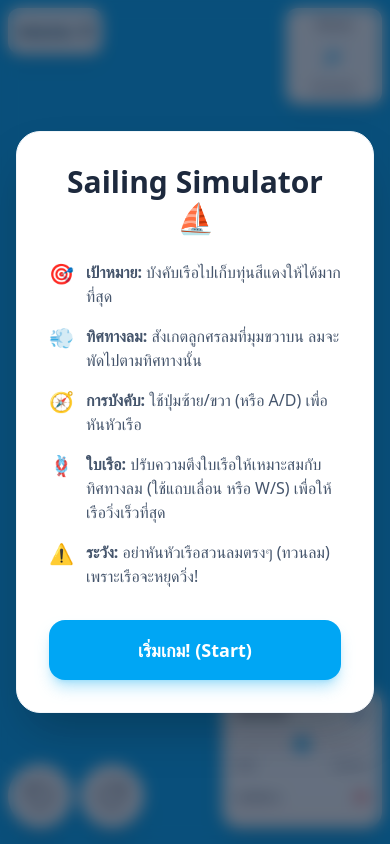
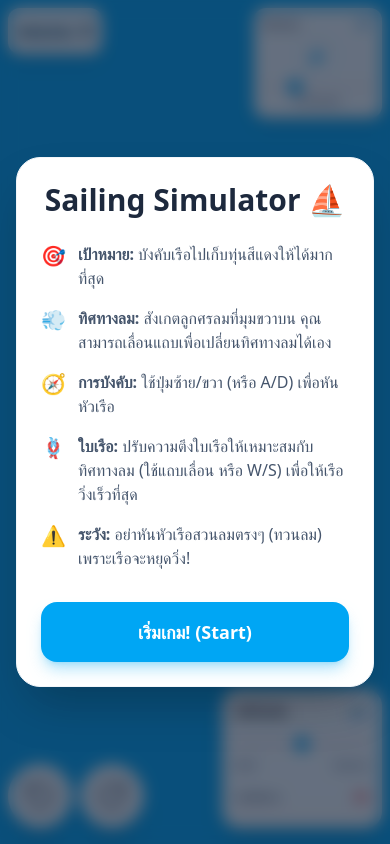
Before and after one commit to pelepilot-dot/Sailing-Simulator, a React (Vite) app: page / in a window 390 px wide. Built offline with nearby package versions, Linux system fonts and the light colour scheme.

Commit message:
feat: Improve canvas scaling and control
Enhance canvas rendering for high-DPI displays by scaling the canvas context.
Remove random wind direction changes, giving the user full control over sail adjustments.
Also, improve viewport meta tag for better mobile responsiveness.

```diff
--- a/index.html
+++ b/index.html
@@ -2,7 +2,7 @@
 <html lang="en">
   <head>
     <meta charset="UTF-8" />
-    <meta name="viewport" content="width=device-width, initial-scale=1.0" />
+    <meta name="viewport" content="width=device-width, initial-scale=1.0, maximum-scale=1.0, user-scalable=no, viewport-fit=cover" />
     <title>My Google AI Studio App</title>
   </head>
   <body>
--- a/src/App.tsx
+++ b/src/App.tsx
@@ -45,8 +45,13 @@ export default function App() {
 
     const handleResize = () => {
       if (canvasRef.current) {
-        canvasRef.current.width = window.innerWidth;
-        canvasRef.current.height = window.innerHeight;
+        const dpr = window.devicePixelRatio || 1;
+        canvasRef.current.width = window.innerWidth * dpr;
+        canvasRef.current.height = window.innerHeight * dpr;
+        const ctx = canvasRef.current.getContext('2d');
+        if (ctx) {
+          ctx.scale(dpr, dpr);
+        }
       }
     };
     window.addEventListener('resize', handleResize);
@@ -106,7 +111,7 @@ export default function App() {
         const distance = 800 + Math.random() * 700;
         target.x = boat.x + Math.cos(angle) * distance;
         target.y = boat.y + Math.sin(angle) * distance;
-        wind.dir = normalizeAngle(wind.dir + (Math.random() * 40 - 20));
+        // Removed random wind change so user has full control
       }
 
       // Update particles
@@ -149,27 +154,30 @@ export default function App() {
       const ctx = canvas.getContext('2d');
       if (!ctx) return;
 
+      const width = window.innerWidth;
+      const height = window.innerHeight;
+
       const state = gameState.current;
       const { boat, target, particles, wake } = state;
 
       // Clear & Background
       ctx.fillStyle = '#0ea5e9'; // sky-500
-      ctx.fillRect(0, 0, canvas.width, canvas.height);
+      ctx.fillRect(0, 0, width, height);
 
       ctx.save();
-      ctx.translate(canvas.width / 2 - boat.x, canvas.height / 2 - boat.y);
+      ctx.translate(width / 2 - boat.x, height / 2 - boat.y);
 
       // Grid
       ctx.strokeStyle = 'rgba(255,255,255,0.1)';
       ctx.lineWidth = 1;
       const gridSize = 200;
-      const startX = Math.floor((boat.x - canvas.width/2) / gridSize) * gridSize;
-      const startY = Math.floor((boat.y - canvas.height/2) / gridSize) * gridSize;
-      for (let x = startX; x < boat.x + canvas.width/2; x += gridSize) {
-        ctx.beginPath(); ctx.moveTo(x, boat.y - canvas.height/2); ctx.lineTo(x, boat.y + canvas.height/2); ctx.stroke();
+      const startX = Math.floor((boat.x - width/2) / gridSize) * gridSize;
+      const startY = Math.floor((boat.y - height/2) / gridSize) * gridSize;
+      for (let x = startX; x < boat.x + width/2; x += gridSize) {
+        ctx.beginPath(); ctx.moveTo(x, boat.y - height/2); ctx.lineTo(x, boat.y + height/2); ctx.stroke();
       }
-      for (let y = startY; y < boat.y + canvas.height/2; y += gridSize) {
-        ctx.beginPath(); ctx.moveTo(boat.x - canvas.width/2, y); ctx.lineTo(boat.x + canvas.width/2, y); ctx.stroke();
+      for (let y = startY; y < boat.y + height/2; y += gridSize) {
+        ctx.beginPath(); ctx.moveTo(boat.x - width/2, y); ctx.lineTo(boat.x + width/2, y); ctx.stroke();
       }
 
       // Wake
@@ -259,7 +267,7 @@ export default function App() {
 
       // Off-screen Target Pointer
       const distToTarget = Math.hypot(target.x - boat.x, target.y - boat.y);
-      if (distToTarget > Math.min(canvas.width, canvas.height) / 2 - 50) {
+      if (distToTarget > Math.min(width, height) / 2 - 50) {
         const angleToTarget = Math.atan2(target.y - boat.y, target.x - boat.x);
         ctx.save();
         ctx.translate(boat.x, boat.y);
@@ -281,25 +289,38 @@ export default function App() {
   }, [showInstructions]);
 
   return (
-    <div className="fixed inset-0 overflow-hidden touch-none bg-sky-500 font-sans">
+    <div className="fixed inset-0 w-full h-[100dvh] overflow-hidden touch-none bg-sky-500 font-sans select-none">
       <canvas ref={canvasRef} className="block w-full h-full" />
 
       {/* UI Overlay */}
-      <div className="absolute top-2 left-2 sm:top-4 sm:left-4 bg-white/90 backdrop-blur-md p-2 sm:p-4 rounded-xl sm:rounded-2xl shadow-lg border border-white/50 pointer-events-none">
+      <div className="absolute sm:top-4 sm:left-4 bg-white/90 backdrop-blur-md p-2 sm:p-4 rounded-xl sm:rounded-2xl shadow-lg border border-white/50 pointer-events-none" style={{ top: 'max(0.5rem, env(safe-area-inset-top))', left: 'max(0.5rem, env(safe-area-inset-left))' }}>
         <div className="text-xl sm:text-3xl font-black text-sky-900">คะแนน: {uiState.score}</div>
         <div className="hidden sm:block text-sm font-medium text-sky-700 mt-1">เป้าหมาย: แล่นเรือไปเก็บทุ่นสีแดง</div>
       </div>
 
       {/* Wind Indicator */}
-      <div className="absolute top-2 right-2 sm:top-4 sm:right-4 bg-white/90 backdrop-blur-md p-2 sm:p-4 rounded-xl sm:rounded-2xl shadow-lg border border-white/50 flex flex-col items-center w-24 sm:w-32 pointer-events-none">
-        <span className="text-[10px] sm:text-sm font-bold text-slate-700 mb-1 sm:mb-2">ทิศทางลม</span>
-        <div className="relative w-10 h-10 sm:w-16 sm:h-16 rounded-full border-2 sm:border-4 border-sky-200 flex items-center justify-center bg-sky-50 shadow-inner">
+      <div className="absolute sm:top-4 sm:right-4 bg-white/90 backdrop-blur-md p-2 sm:p-4 rounded-xl sm:rounded-2xl shadow-lg border border-white/50 flex flex-col items-center w-32 sm:w-40 pointer-events-auto" style={{ top: 'max(0.5rem, env(safe-area-inset-top))', right: 'max(0.5rem, env(safe-area-inset-right))' }}>
+        <div className="flex justify-between w-full items-center mb-1 sm:mb-2">
+          <span className="text-[10px] sm:text-sm font-bold text-slate-700">ทิศทางลม</span>
+          <span className="text-[10px] sm:text-sm font-bold text-sky-600">{Math.round((uiState.windDir % 360 + 360) % 360)}°</span>
+        </div>
+        <div className="relative w-10 h-10 sm:w-16 sm:h-16 rounded-full border-2 sm:border-4 border-sky-200 flex items-center justify-center bg-sky-50 shadow-inner mb-2 sm:mb-3">
           <Navigation
             className="w-5 h-5 sm:w-8 sm:h-8 text-sky-500 transition-transform duration-200"
             style={{ transform: `rotate(${uiState.windDir + 90}deg)` }}
             fill="currentColor"
           />
         </div>
+        <input
+          type="range"
+          min="0" max="359"
+          value={Math.round((uiState.windDir % 360 + 360) % 360)}
+          onChange={(e) => {
+            gameState.current.wind.dir = Number(e.target.value);
+            setUiState(prev => ({...prev, windDir: Number(e.target.value)}));
+          }}
+          className="w-full h-1.5 sm:h-2 bg-slate-200 rounded-lg appearance-none cursor-pointer accent-sky-500 touch-manipulation"
+        />
         <span className="text-[10px] sm:text-xs font-bold text-slate-500 mt-1 sm:mt-2">
           {(uiState.speed * 2).toFixed(1)} knots
         </span>
@@ -314,7 +335,7 @@ export default function App() {
       )}
 
       {/* Controls - Bottom */}
-      <div className="absolute bottom-4 left-2 right-2 sm:bottom-6 sm:left-6 sm:right-6 flex justify-between items-end pointer-events-none">
+      <div className="absolute sm:bottom-6 sm:left-6 sm:right-6 flex justify-between items-end pointer-events-none" style={{ bottom: 'max(1rem, env(safe-area-inset-bottom))', left: 'max(0.5rem, env(safe-area-inset-left))', right: 'max(0.5rem, env(safe-area-inset-right))' }}>
         {/* Steering */}
         <div className="flex gap-2 sm:gap-4 pointer-events-auto">
           <button
@@ -377,8 +398,8 @@ export default function App() {
 
       {/* Instructions Modal */}
       {showInstructions && (
-        <div className="fixed inset-0 bg-slate-900/60 backdrop-blur-sm flex items-center justify-center z-50 p-4">
-          <div className="bg-white rounded-3xl p-8 max-w-md w-full shadow-2xl border border-slate-100">
+        <div className="fixed inset-0 bg-slate-900/60 backdrop-blur-sm flex items-center justify-center z-50 p-4" style={{ paddingBottom: 'env(safe-area-inset-bottom)', paddingTop: 'env(safe-area-inset-top)' }}>
+          <div className="bg-white rounded-3xl p-6 sm:p-8 max-w-md w-full shadow-2xl border border-slate-100 max-h-full overflow-y-auto">
             <h2 className="text-3xl font-black mb-6 text-slate-800 text-center">Sailing Simulator ⛵</h2>
             <ul className="space-y-4 text-slate-600 mb-8 font-medium">
               <li className="flex items-start gap-3">
@@ -387,7 +408,7 @@ export default function App() {
               </li>
               <li className="flex items-start gap-3">
                 <span className="text-xl">💨</span>
-                <span><strong>ทิศทางลม:</strong> สังเกตลูกศรลมที่มุมขวาบน ลมจะพัดไปตามทิศทางนั้น</span>
+                <span><strong>ทิศทางลม:</strong> สังเกตลูกศรลมที่มุมขวาบน คุณสามารถเลื่อนแถบเพื่อเปลี่ยนทิศทางลมได้เอง</span>
               </li>
               <li className="flex items-start gap-3">
                 <span className="text-xl">🧭</span>
```
